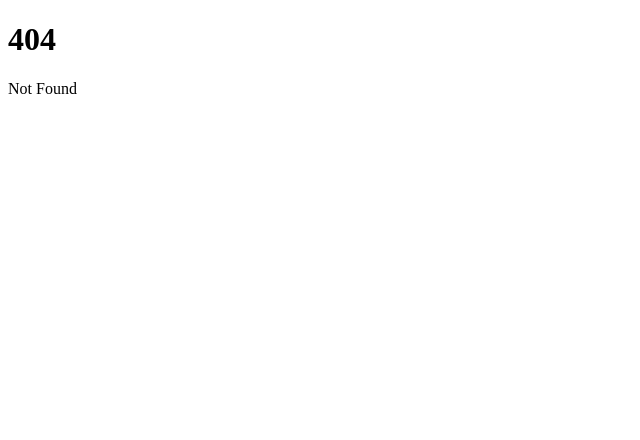
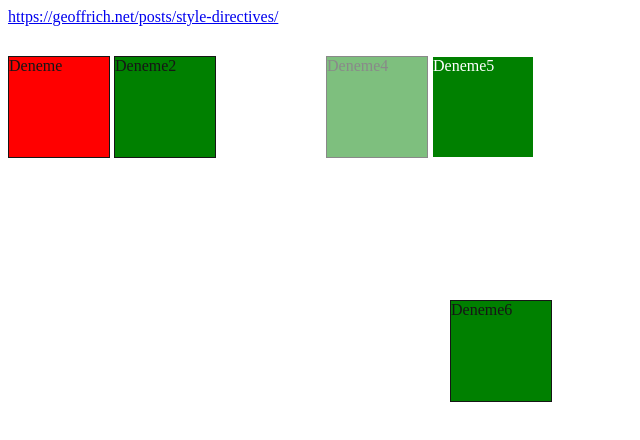
Before and after one commit to sternix/svelte5-examples, a SvelteKit app in the folder temeller/: page /styles in a window 1280 px wide. Before the commit this address had no page. Shown: the top 440 px of the page, without its empty margins (0-640 px from the left). Built offline with nearby package versions, Linux system fonts and the light colour scheme.

Commit message:
style örnekleri eklendi

```diff
--- a/temeller/src/routes/+page.svelte
+++ b/temeller/src/routes/+page.svelte
@@ -13,6 +13,7 @@
         <li><a href="./transition">Transition</a></li>
         <li><a href="./action">Action</a></li>
         <li><a href="./keypad">Keypad</a></li>
+        <li><a href="./styles">Styles</a></li>
     </ul>
 </nav>
 
--- /dev/null
+++ b/temeller/src/routes/styles/+page.svelte
@@ -0,0 +1,34 @@
+<script>
+    import Box from "./Box.svelte";
+</script>
+
+<div style="margin-bottom: 30px;">
+    <a href="https://geoffrich.net/posts/style-directives/">https://geoffrich.net/posts/style-directives/</a>
+</div>
+
+<Box --bg-color="red">
+    Deneme
+</Box>
+
+<Box>
+    Deneme2
+</Box>
+
+<!-- bu görülmüyor -->
+<Box visible={false}>
+    Deneme3
+</Box>
+
+<Box opacity="0.5">
+    Deneme4
+</Box>
+
+<!-- yazı rengi değişti -->
+<Box dark={true}>
+    Deneme5
+</Box>
+
+<!-- absolute pos verebiliyoruz -->
+<Box xPos="450" yPos="300" --position="absolute">
+    Deneme6
+</Box>
--- /dev/null
+++ b/temeller/src/routes/styles/Box.svelte
@@ -0,0 +1,44 @@
+<script>
+    let {children, visible = true, opacity=1, dark = false, xPos, yPos} = $props();
+
+    function getColor() {
+        return dark ? 'white' : 'rgb(22, 22, 22)';
+    }
+
+    let boxStyle = $derived(`left: ${xPos}px; top: ${yPos}px`);
+</script>
+
+<!--
+aslında opacity değerini
+opacity: var(--opacity,1)
+olarak'ta yazabiliriz, farklı kullanım şekillerini denemek istedim
+-->
+
+<!-- buradaki opacity değeri prop yerine hesaplanan bir değer olabilir -->
+<div
+    style:visibility={ visible ? "visible" : "hidden"}
+    style:--opacity={opacity}
+    style:--color={getColor()}
+    style={boxStyle}>
+        {@render children() }
+</div>
+
+<!--
+<div style:color={color}></div>
+<div style:color></div>
+
+-->
+
+<style>
+    div {
+        position: var(--position,inherit);
+        display: inline-block;
+        border-style: solid;
+        opacity: var(--opacity);
+        border-width: 1px;
+        width: 100px;
+        height: 100px;
+        color: var(--color);
+        background-color: var(--bg-color,green); /* varsayılan değer olarak yeşil verdik */
+    }
+</style>
```
